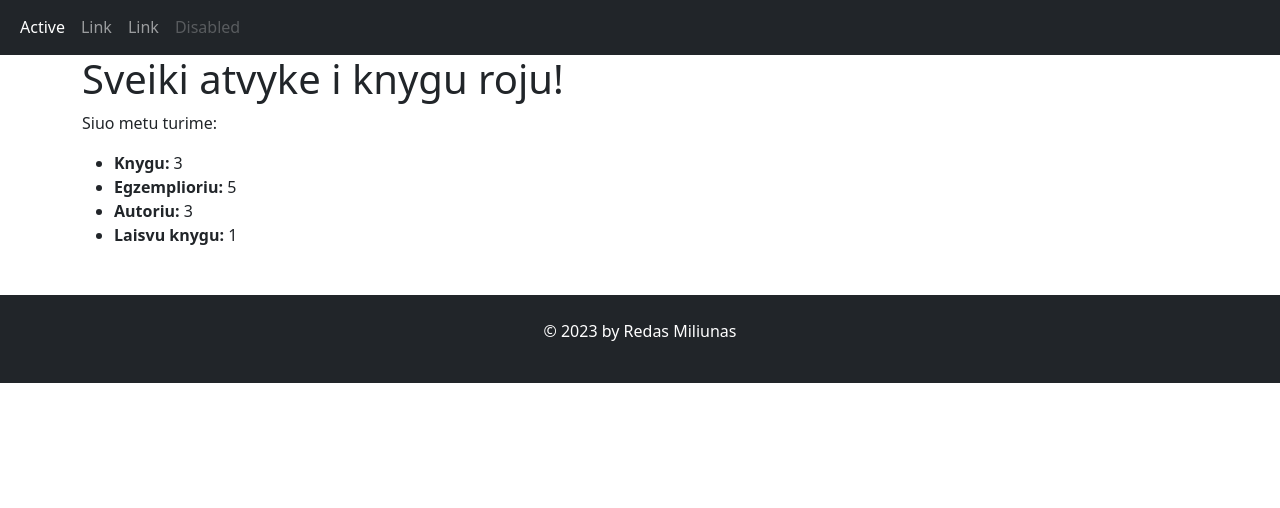
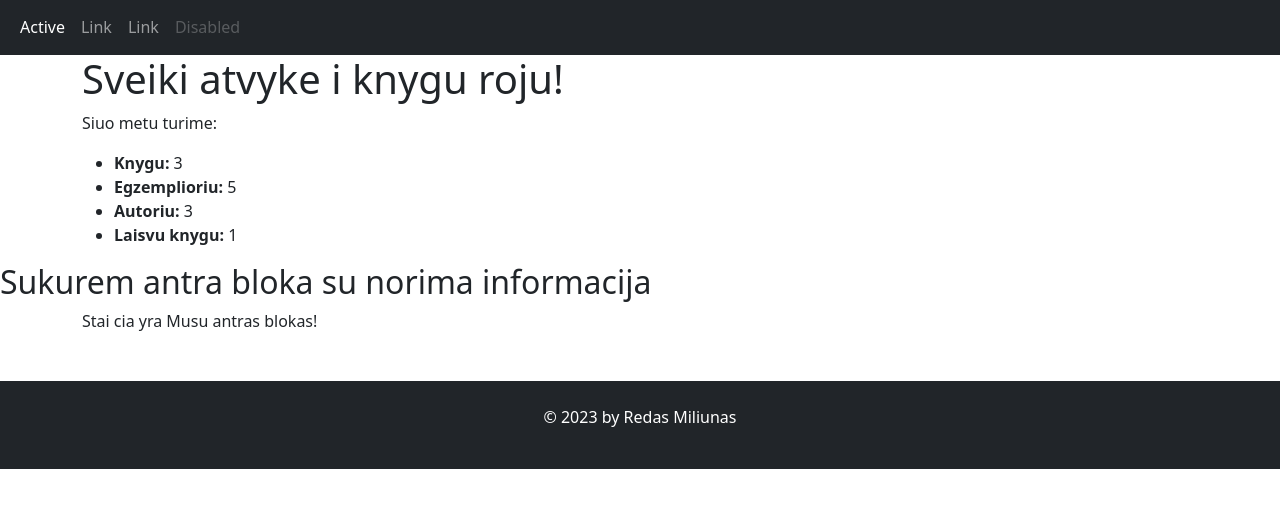
Before and after one commit to RedasMiliunas/library_2023_pavasaris, a Django app: page / in a window 1280 px wide. Shown: the part 217-725 px from the top of the page. Run offline with Django 4.2, Linux system fonts and the light colour scheme; data comes from the database, SQL or seed files in the repository.

Commit message:
Sukurem antra block'a 'content2' - turi vadintis kitaip, nes luzta! (pirminis 'content')

```diff
--- a/mysite/library/templates/base.html
+++ b/mysite/library/templates/base.html
@@ -44,9 +44,11 @@
 
 <div class="container">
   {% block "content" %}{% endblock%}
-
 </div>
 
+<div>
+  {% block "content2" %}{% endblock%}
+</div>
 
 <div class="mt-5 p-4 bg-dark text-white text-center">
   <p>© 2023 by Redas Miliunas</p>
--- a/mysite/library/templates/index.html
+++ b/mysite/library/templates/index.html
@@ -14,3 +14,9 @@
 </ul>
 
 {% endblock%}
+
+{% block "content2" %}
+<h2>Sukurem antra bloka su norima informacija</h2>
+<p class="container">Stai cia yra Musu antras blokas!</p>
+
+{% endblock%}
```
